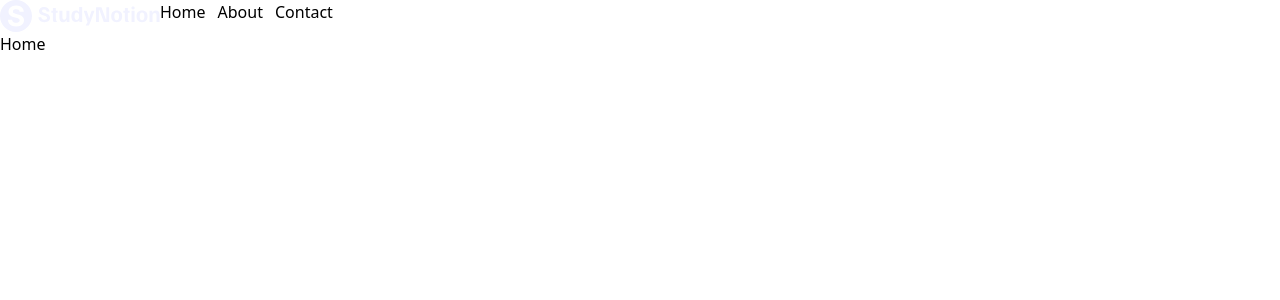
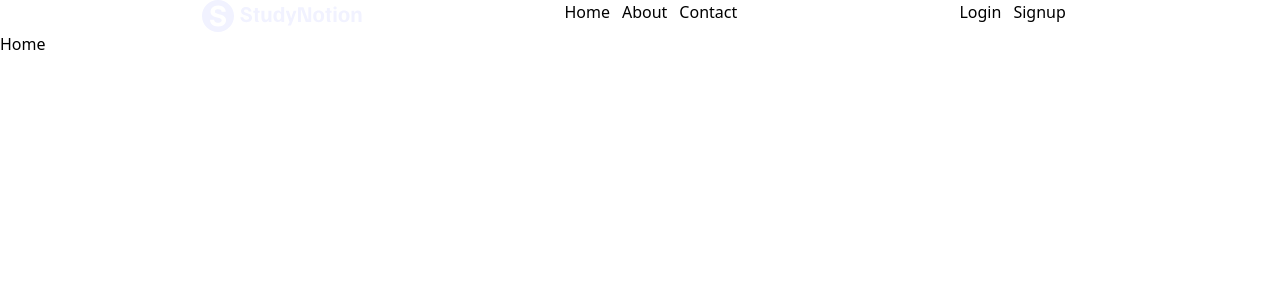
Before and after one commit to Prachi24599/study-notion, a React (Create React App) app: page / in a window 1280 px wide. Shown: the top 300 px of the page. Built offline with nearby package versions, Linux system fonts and the light colour scheme.

Commit message:
navbar completed

```diff
--- a/package.json
+++ b/package.json
@@ -12,6 +12,7 @@
     "react-icons": "^4.8.0",
     "react-router-dom": "^6.14.1",
     "react-scripts": "5.0.1",
+    "tailwind": "^4.0.0",
     "web-vitals": "^2.1.4"
   },
   "scripts": {
--- a/src/App.js
+++ b/src/App.js
@@ -5,11 +5,14 @@ import Login from "./pages/Login";
 import Signup from "./pages/Signup";
 import Dashboard from "./pages/Dashboard";
 import { Routes, Route } from "react-router-dom";
+import { useState } from "react";
 
 function App() {
+  const [isLoggedIn, setIsLoggedIn] = useState(false);
+
   return (
     <div>
-      <Navbar />
+      <Navbar isLoggedIn={isLoggedIn} setIsLoggedIn={setIsLoggedIn} />
       <Routes>
         <Route path="/" element={<Home />} />
         <Route path="/login" element={<Login />} />
--- a/src/components/Navbar.js
+++ b/src/components/Navbar.js
@@ -2,9 +2,12 @@ import React from "react";
 import { Link } from "react-router-dom";
 import logo from "../assets/Logo.svg";
 
-const Navbar = () => {
+const Navbar = (props) => {
+  let isLoggedIn = props.isLoggedIn;
+  let setIsLoggedIn = props.setIsLoggedIn;
+
   return (
-    <div className="flex">
+    <div className="flex justify-evenly">
       <Link to="/">
         <img src={logo} alt="logo" width={160} height={32} loading="lazy" />
       </Link>
@@ -21,6 +24,33 @@ const Navbar = () => {
           </li>
         </ul>
       </nav>
+
+      {/* Login Signup Logout Dashboard */}
+
+      <div className="flex ml-5 mr-3 gap-3">
+        {/* Login button will be visible only when user is not logged in */}
+
+        {!isLoggedIn && (
+          <Link to="/login">
+            <button>Login</button>
+          </Link>
+        )}
+        {!isLoggedIn && (
+          <Link to="/signup">
+            <button>Signup</button>
+          </Link>
+        )}
+        {isLoggedIn && (
+          <Link to="/">
+            <button>Log Out</button>
+          </Link>
+        )}
+        {isLoggedIn && (
+          <Link to="/dashboard">
+            <button>Dashboard</button>
+          </Link>
+        )}
+      </div>
     </div>
   );
 };
```
Also changed, not shown: 1 other file (tests, documents, lock files or other folders).
